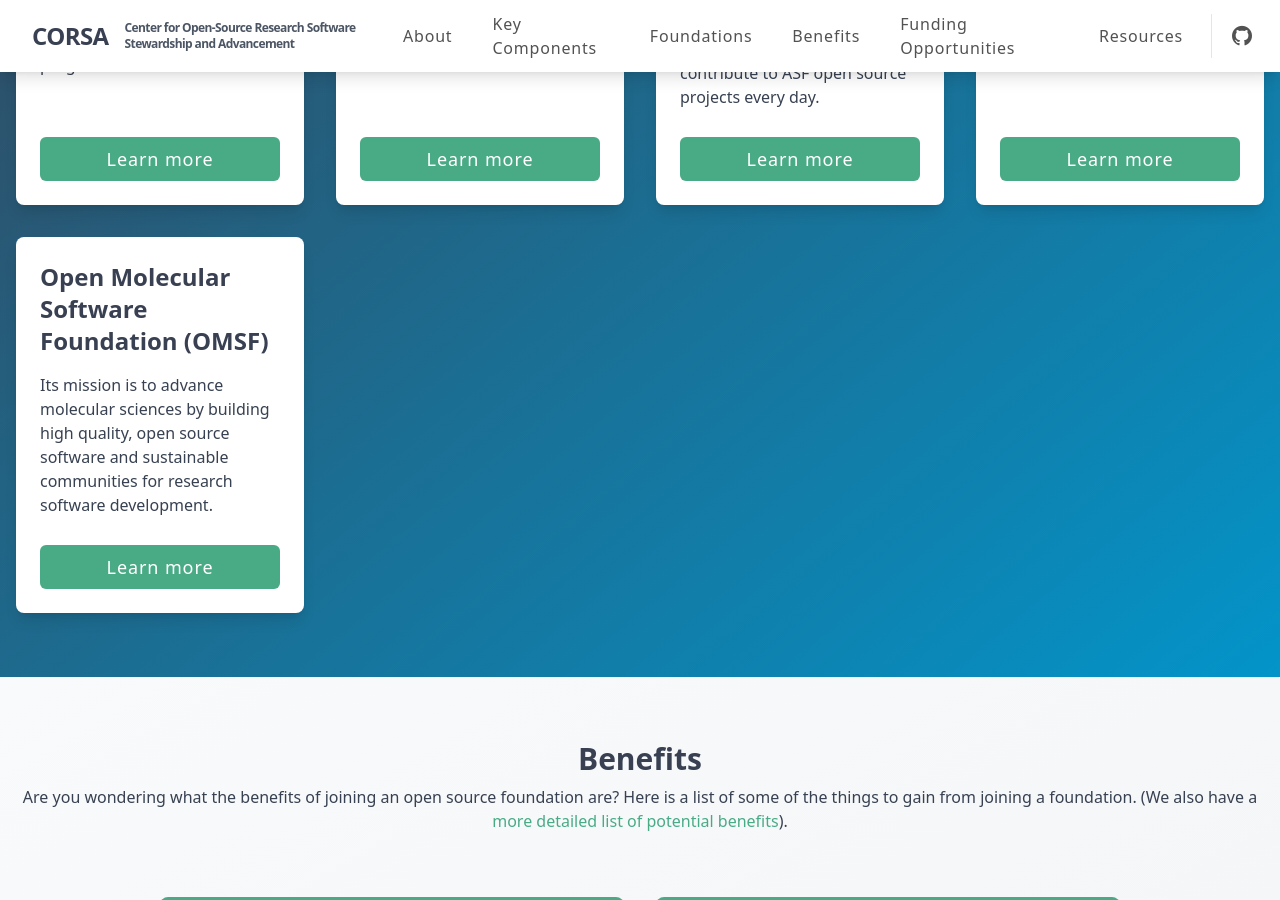
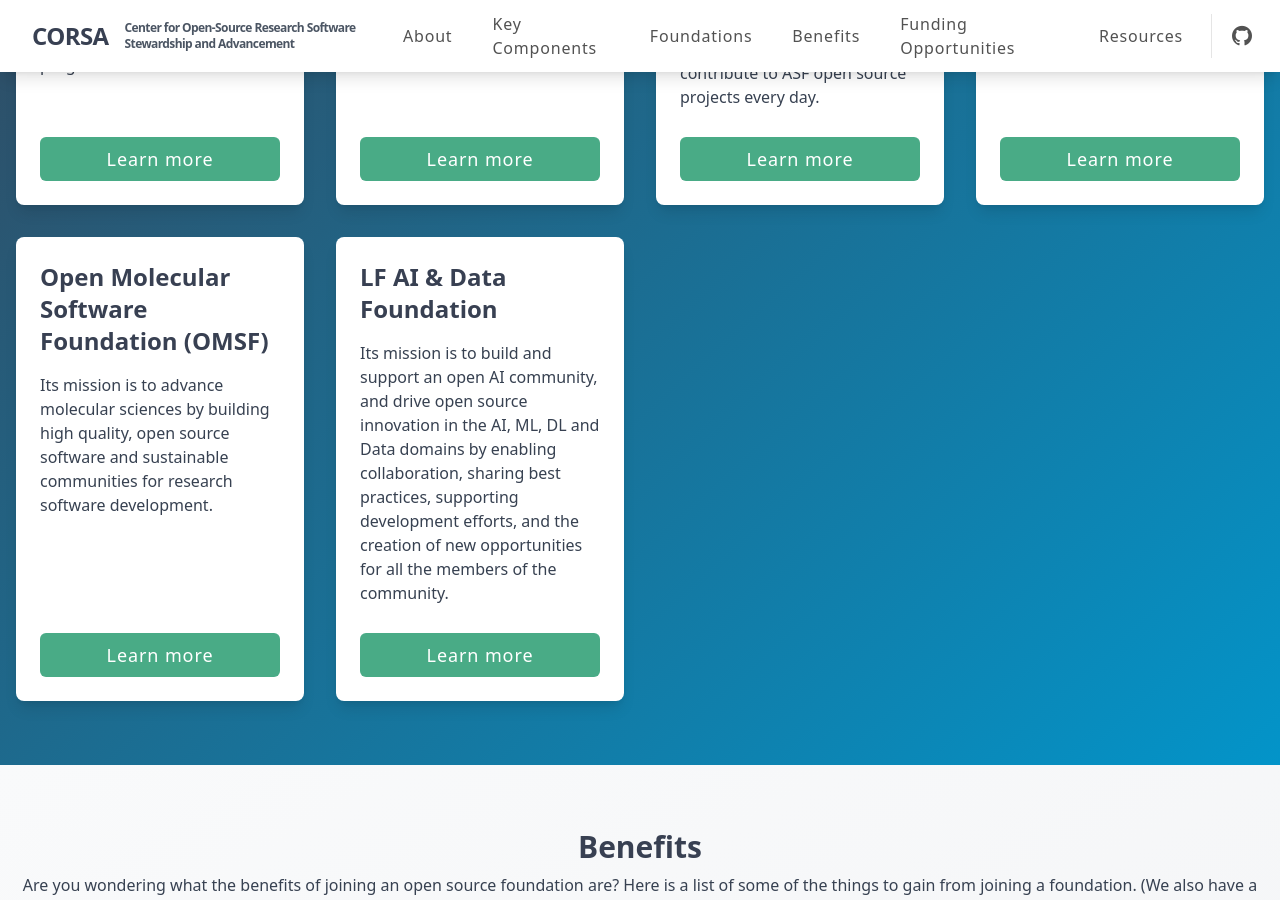
Before and after one commit to corsa-center/corsa-center.github.io, a Jekyll site: the page built from docs/index.html, in a window 1280 px wide and 900 px high, scrolled down 1969 px. Built offline with Jekyll 4.4.1, drawn with Linux system fonts in a browser that asks for light colours; nearby versions of some CDN libraries.

```diff
--- a/docs/index.html
+++ b/docs/index.html
@@ -65,8 +65,12 @@ foundation_items:
     button_text: Learn more
     disable_button: false
     internal_url: false
-
-
+  - name: LF AI & Data Foundation
+    content: Its mission is to build and support an open AI community, and drive open source innovation in the AI, ML, DL and Data domains by enabling collaboration, sharing best practices, supporting development efforts, and the creation of new opportunities for all the members of the community.
+    button_link: /foundations/lfaidata.html
+    button_text: Learn more
+    disable_button: false
+    internal_url: true
 
 # BENEFITS SECTION
 benefits_heading: Benefits
```
